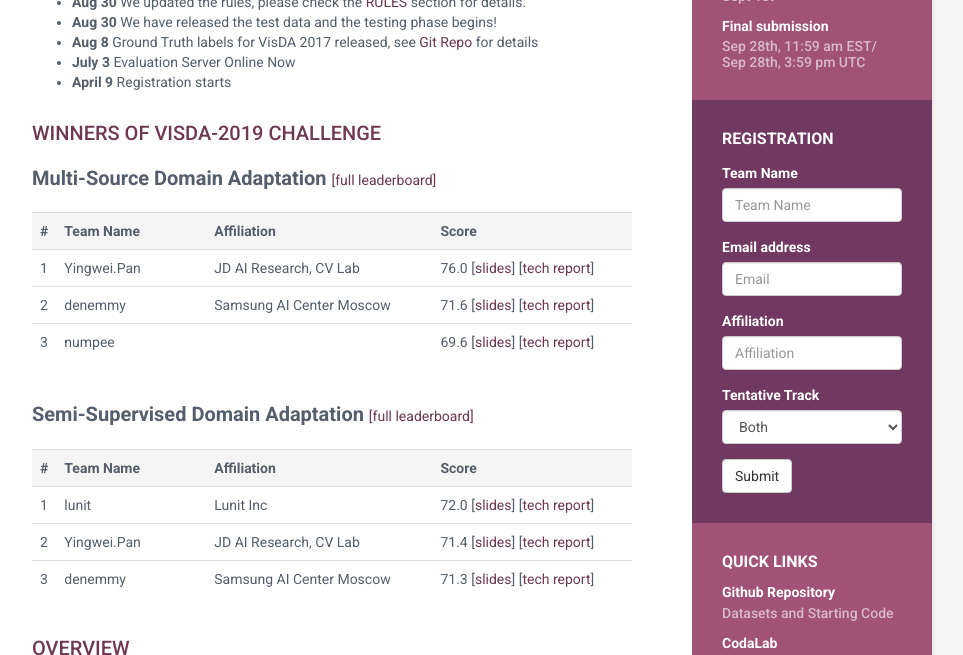
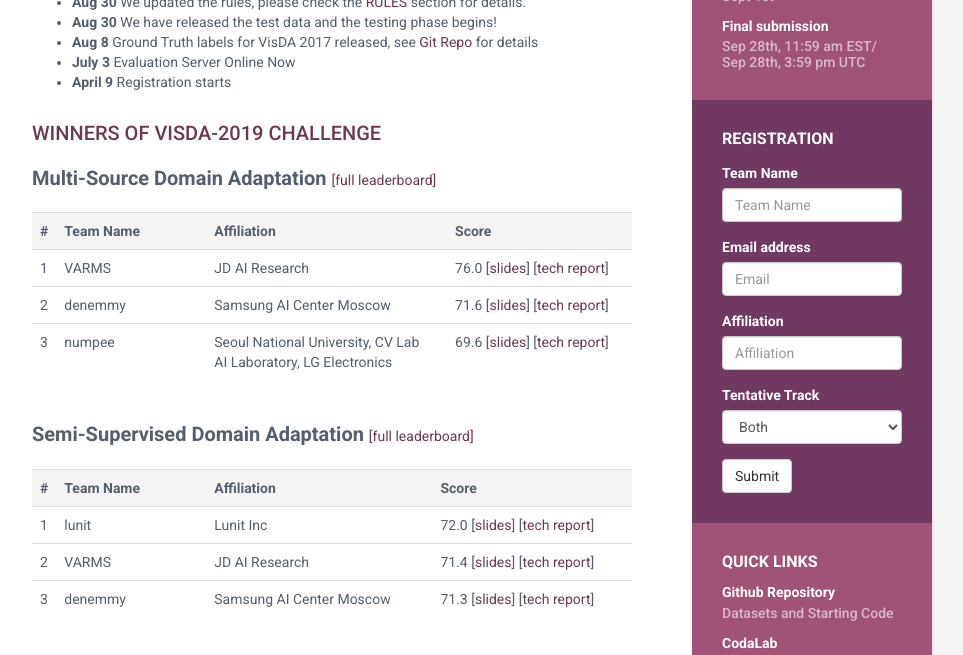
Before and after one commit to VisionLearningGroup/visda-2019, a Jekyll site: the page built from index.html, in a window 1280 px wide and 900 px high, scrolled down 529 px, cut to the strip 0-655 px from the top of the window. Shown: the whole strip, without its empty margins (188-1151 px from the left). Built offline with Jekyll 4.4.1, drawn with Linux system fonts in a browser that asks for light colours.

Commit message:
Update index.html

```diff
--- a/index.html
+++ b/index.html
@@ -57,8 +57,8 @@
   </tr>
   <tr>
     <td> 1 </td>
-    <td>Yingwei.Pan</td>
-	  <td>JD AI Research, CV Lab  </td>
+    <td>VARMS</td>
+	  <td>JD AI Research</td>
    		 <td> 76.0 [<a href="">slides</a>] [<a href="">tech report</a>]</td>
   </tr>
   <tr>
@@ -70,7 +70,8 @@
   <tr>
     <td> 3 </td>
     <td>numpee</td>
-    <td></td>
+    <td>Seoul National University, CV Lab<br>
+AI Laboratory, LG Electronics</td>
     <td>69.6  [<a href="">slides</a>] [<a href="">tech report</a>]</td>
   </tr>
 </table>
@@ -94,8 +95,8 @@
   </tr>
   <tr>
     <td> 2 </td>
-    <td> Yingwei.Pan</td>
-    <td>JD AI Research, CV Lab</td>
+    <td>VARMS</td>
+    <td>JD AI Research</td>
     <td>71.4  [<a href="">slides</a>] [<a href="">tech report</a>]</td>
   </tr>
   <tr>
```
